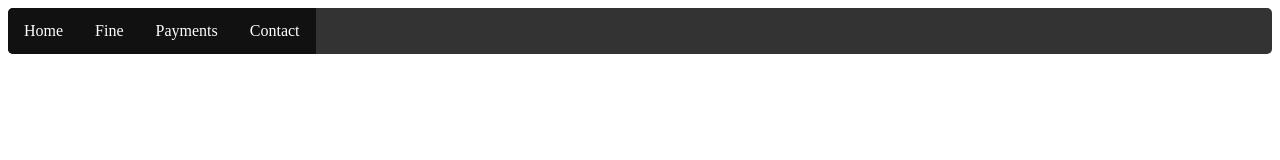
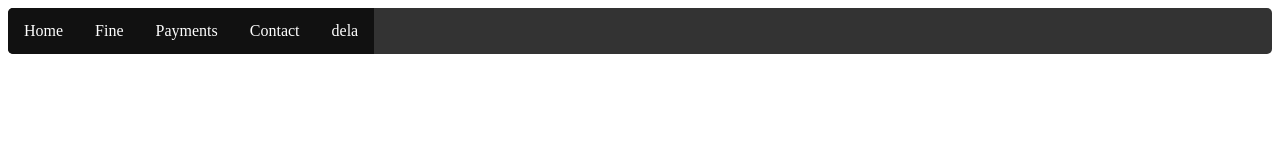
Before and after one commit to Delaksan-Sritharan/Navigation-Bar, a plain HTML site: page index.html in a window 1280 px wide. Drawn offline with Linux system fonts and the light colour scheme.

Commit message:
dela edit

```diff
--- a/index.html
+++ b/index.html
@@ -12,6 +12,7 @@
       <li><a href="#">Fine</a></li>
       <li><a href="#">Payments</a></li>
       <li><a href="#">Contact</a></li>
+      <li><a href="#">dela</a></li>
     </ul>
   </body>
 </html>
```
